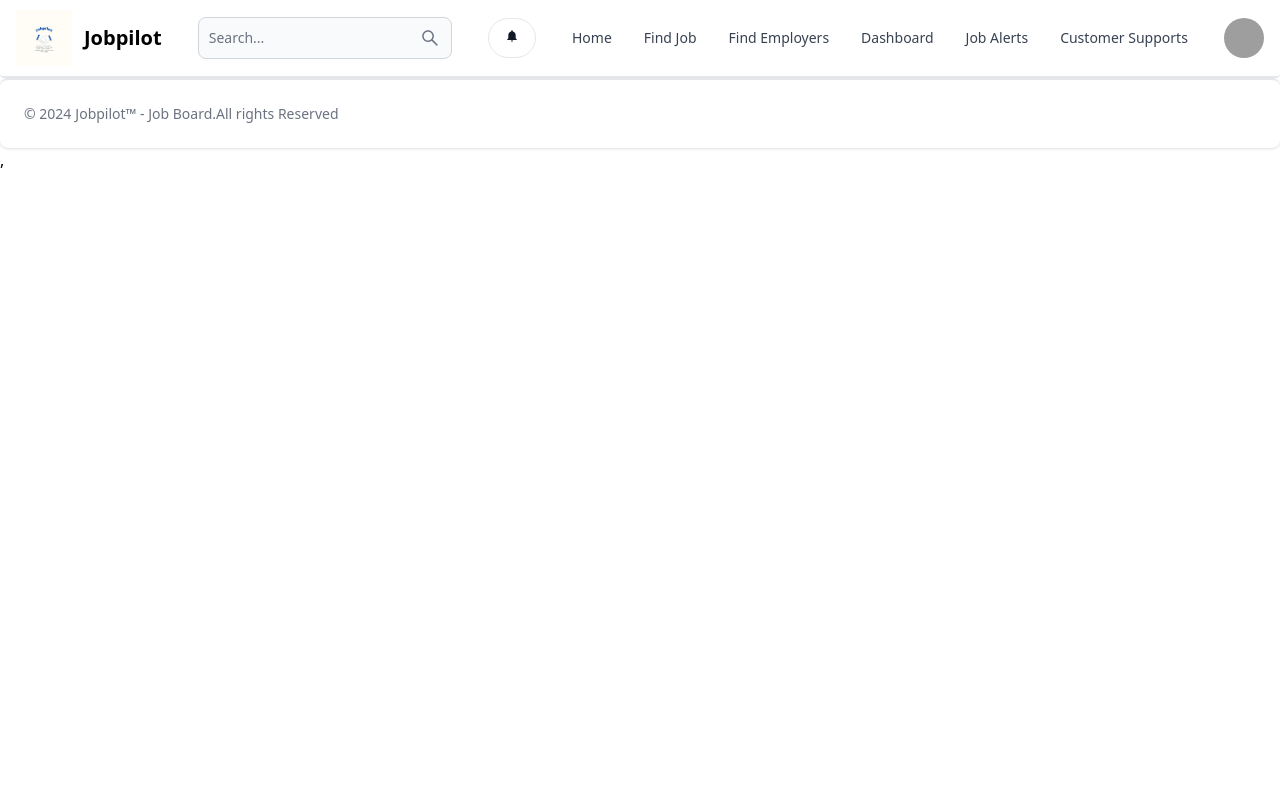
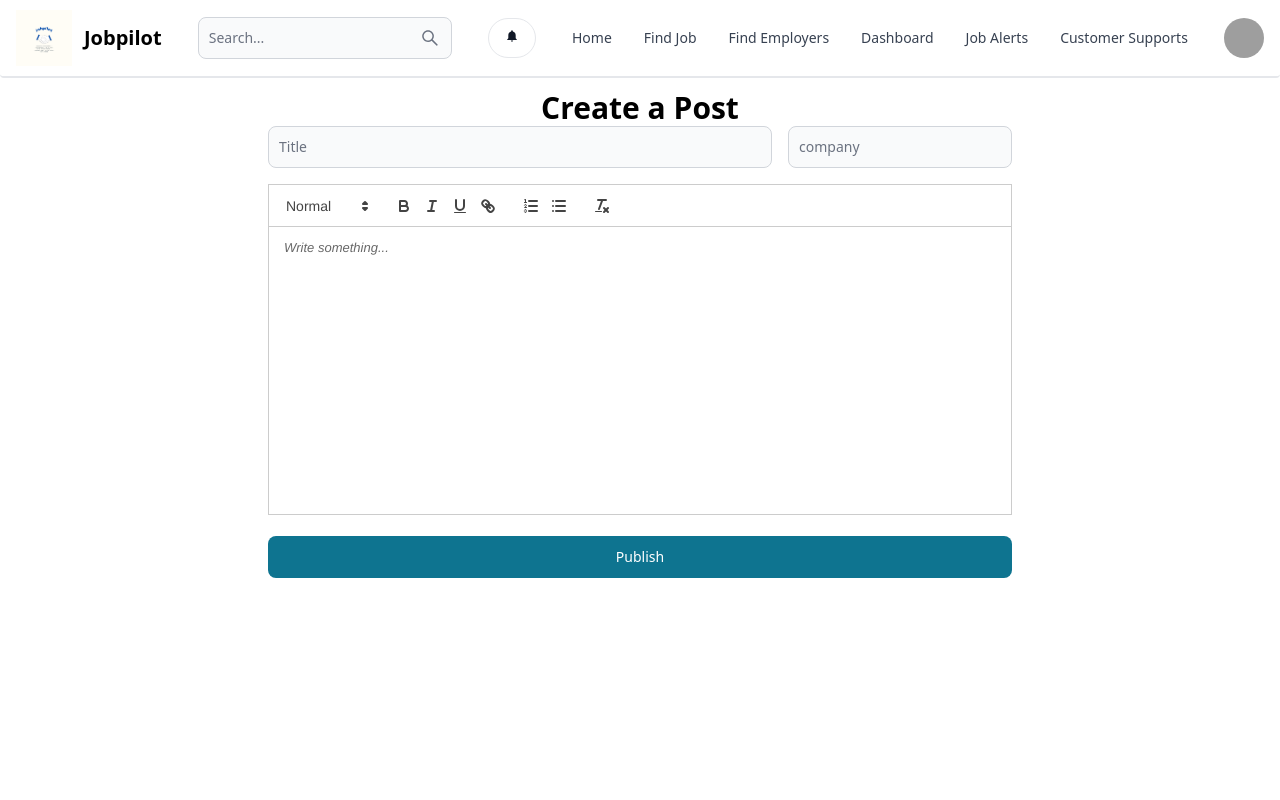
Before and after one commit to Sameemadhu16/Job-Listings, a React (Vite) app in the folder client/: page /create-post in a window 1280 px wide. Shown: the top 800 px of the page. Built offline with nearby package versions, Linux system fonts and the light colour scheme; grey boxes are pictures that could not be loaded.

Commit message:
complete create post functionality

```diff
--- a/client/package.json
+++ b/client/package.json
@@ -18,6 +18,7 @@
     "react-dom": "^18.3.1",
     "react-icon": "^1.0.0",
     "react-icons": "^5.2.1",
+    "react-quill": "^2.0.0",
     "react-redux": "^9.1.2",
     "react-router-dom": "^6.24.1",
     "redux-persist": "^6.0.0"
--- a/client/src/App.jsx
+++ b/client/src/App.jsx
@@ -19,6 +19,7 @@ import PartTimeJobPost from './components/Post.PartTimeJobPost';
 import FulltimeJobPost from './components/Post.FulltimeJobPost';
 import SignUp from './pages/SignUp';
 import SignIn from './pages/SignIn';
+import CreatePost from './pages/CreatePost';
 
 export default function App() {
   return (
@@ -26,6 +27,7 @@ export default function App() {
       <Header />
       <Routes>
         <Route path="/" element={<Home />} />
+        <Route path='/create-post' element={<CreatePost/>} />
         <Route path="/about" element={<About />} />
         <Route path="/sign-up" element={<SignUp />} />
         <Route path="/sign-in" element={<SignIn />} />
--- /dev/null
+++ b/client/src/pages/CreatePost.jsx
@@ -0,0 +1,77 @@
+import { Alert, Button, FileInput, Select, TextInput } from 'flowbite-react'
+import React, { useState } from 'react'
+import ReactQuill from 'react-quill';
+import 'react-quill/dist/quill.snow.css';
+
+
+
+export default function CreatePost() {
+
+  const [formData,setFormData] = useState({});
+  const [publishError,setPublishError] = useState(null);
+
+
+  const handleSubmit = async (e) =>{
+    e.preventDefault();
+    try{
+      const res = await fetch('/api/post/create-post',{
+        method:'POST',
+        headers:{
+          'Content-Type':'application/json'
+        },
+        body:JSON.stringify(formData),
+      });
+
+      const data = await res.json();
+      if(!res.ok){
+        setPublishError(data.message);
+        return;
+      }
+
+      if(res.ok){
+        setPublishError(null);
+      }
+    }
+    catch(error){
+      setPublishError('something went wrong')
+    }
+  };
+  return (
+    <div className='p-3 max-w-3xl mx-auto min-h-screen'>
+      <h1 className='text-center text-3xl font-semibold'>
+        Create a Post
+      </h1>
+      <form className="flex flex-col gap-4" onSubmit={handleSubmit}>
+        <div className='flex flex-col gap-4 sm:flex-row justify-between'>
+          <TextInput type='text' placeholder='Title' required id='title'
+          className='flex-1'
+          onChange={(e) =>{
+            setFormData({
+              ...formData,title:e.target.value
+            })
+          }}
+          />
+        <TextInput type='text' placeholder='company' required id='company'
+        className=''
+        onChange={(e) => {
+            setFormData({
+                ...formData,companyName:e.target.value
+            })
+        }}
+        />
+        </div>
+        <ReactQuill theme='snow'placeholder='Write something...' className='h-72 mb-12' required
+        onChange={(value) =>{
+          setFormData({...formData,essential:value})
+        }}
+        />
+        <Button type='submit'  >
+          Publish
+        </Button>
+        {publishError && <Alert color='failure'>{
+          publishError
+        }</Alert>}
+      </form>
+    </div>
+  )
+}
--- a/client/src/pages/Dashboard.jsx
+++ b/client/src/pages/Dashboard.jsx
@@ -2,8 +2,6 @@ import React from 'react'
 
 export default function Dashboard() {
   return (
-    <div>
-      Dashboard
-    </div>
+    <div>Dashboard</div>
   )
 }
```
Also changed, not shown: 2 other files (tests, documents, lock files or other folders).
